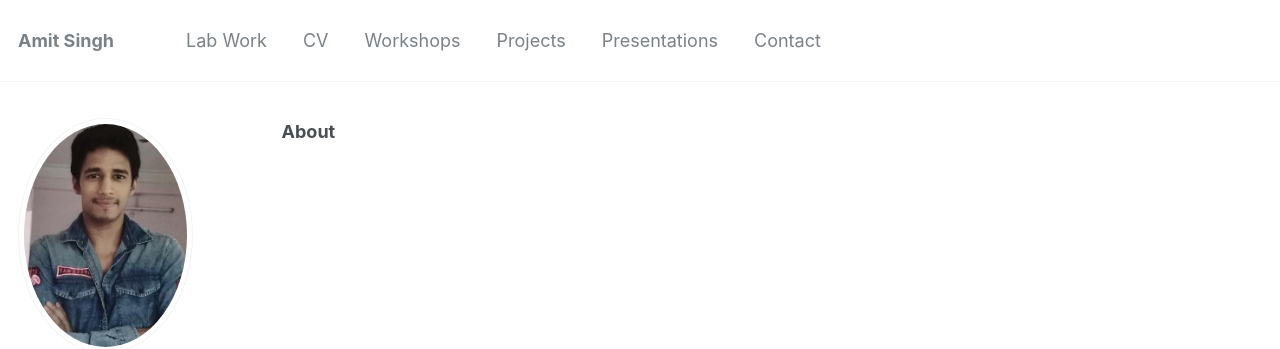
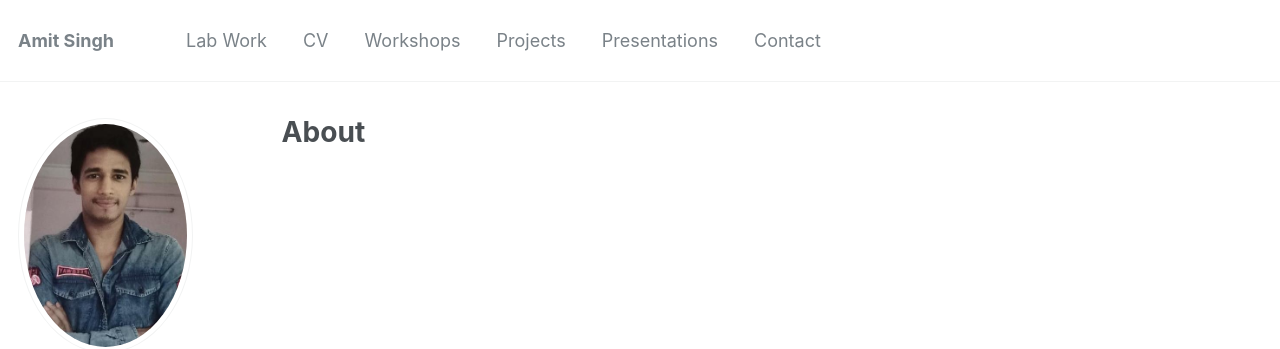
Before and after one commit to amits1ngh/amits1ngh.github.io, a Jekyll site: the page built from _pages/about.md, in a window 1280 px wide. Shown: the top 349 px of the page. Built offline with Jekyll 4.4.1, drawn with Linux system fonts in a browser that asks for light colours.

```diff
--- a/_pages/about.md
+++ b/_pages/about.md
@@ -1,10 +1,9 @@
 ---
 permalink: /
-title:
+title: "**About**"
 excerpt: "Welcome - Amit Singh"
 author_profile: true
 redirect_from:
   - /about/
   - /about.html
 ---
-**About**
```
